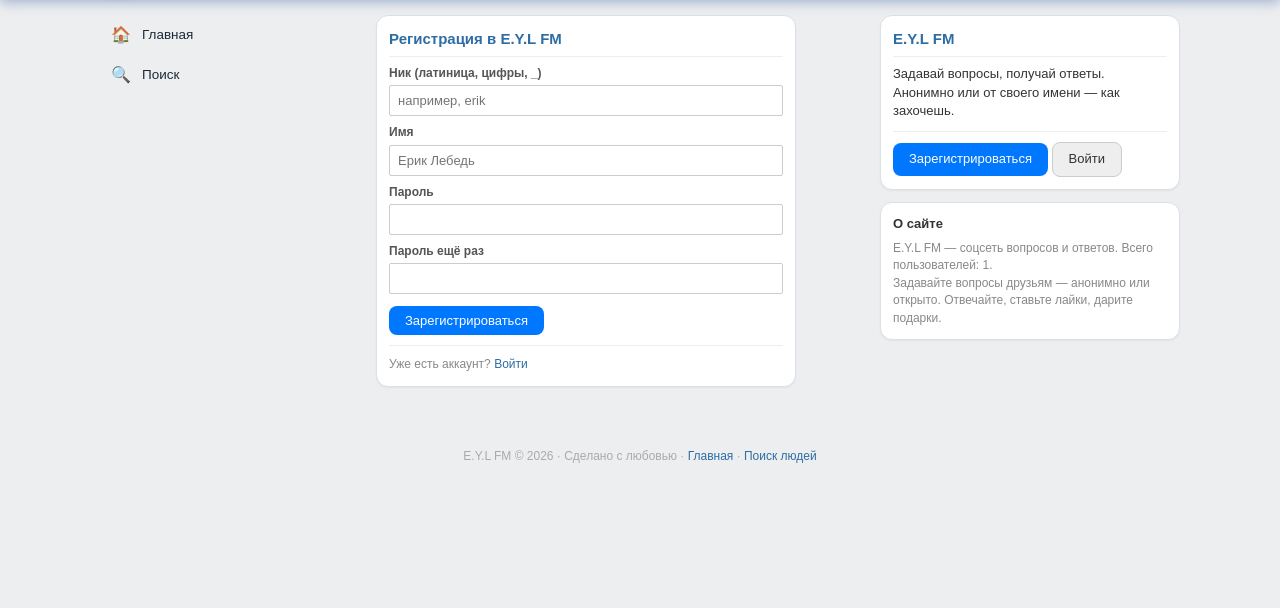
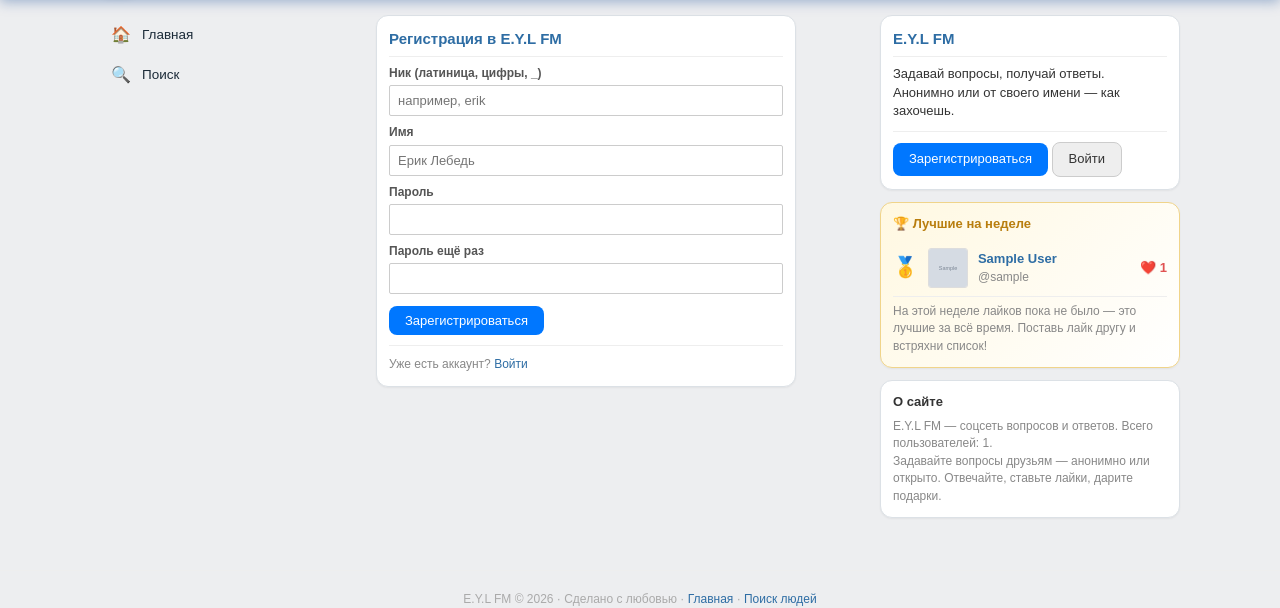
Before and after one commit to ygarik786-a11y/eylfm, a Flask app: page /register in a window 1280 px wide. Shown: the part 54-662 px from the top of the page. Run offline with Flask 3, Linux system fonts and the light colour scheme; tables that the repository leaves empty hold one stand-in row (values such as "Sample post"); grey boxes marked "Sample" are stand-in pictures.

Commit message:
Сюрприз: Лучшие на неделе в сайдбаре

```diff
--- a/app.py
+++ b/app.py
@@ -145,8 +145,20 @@ def valid_username(u):
 @app.context_processor
 def inject_common():
     u = current_user()
+    db = get_db()
+    week_ago = now() - 7 * 86400
+    top = db.execute('''SELECT u.username, u.name, u.avatar, COUNT(l.id) AS cnt
+        FROM likes l JOIN questions q ON q.id=l.qid JOIN users u ON u.id=q.to_id
+        WHERE l.created_at>=? GROUP BY u.id ORDER BY cnt DESC, u.id LIMIT 3''', (week_ago,)).fetchall()
+    top_week = True
+    if not top:
+        top = db.execute('''SELECT u.username, u.name, u.avatar, COUNT(l.id) AS cnt
+            FROM likes l JOIN questions q ON q.id=l.qid JOIN users u ON u.id=q.to_id
+            GROUP BY u.id ORDER BY cnt DESC, u.id LIMIT 3''').fetchall()
+        top_week = False
     return dict(me=u, unread=unread_count(u['id']) if u else 0,
-                all_users_count=get_db().execute('SELECT COUNT(*) FROM users').fetchone()[0])
+                all_users_count=db.execute('SELECT COUNT(*) FROM users').fetchone()[0],
+                top=top, top_week=top_week)
 
 # ---------- главная и авторизация ----------
 @app.route('/')
--- a/static/style.css
+++ b/static/style.css
@@ -169,3 +169,11 @@ label { display: block; font-weight: bold; margin: 8px 0 3px; font-size: 12px; c
 .dark .flash.err { background: #3a1d1d; border-color: #6e3434; color: #eda9a9; }
 .dark .avatar-big, .dark .avatar-sm { border-color: #333335; }
 @media (max-width: 720px) { .dark .leftmenu a { background: #222224; border-color: #333335; } }
+
+/* --- Лучшие на неделе (сюрприз от Mita, 2026-11-21) --- */
+.topweek { background: linear-gradient(135deg, #fff8e1, #fff); border: 1px solid #f0d48a; }
+.topweek h3 { color: #b97e0e; margin-bottom: 6px; }
+.topweek .medal { font-size: 20px; }
+.topweek .topcnt { font-weight: 700; color: #e05252; white-space: nowrap; }
+.dark .topweek { background: linear-gradient(135deg, #2a2410, #222224); border-color: #6b5518; }
+.dark .topweek h3 { color: #f0c75e; }
--- a/templates/base.html
+++ b/templates/base.html
@@ -5,7 +5,7 @@
 <meta name="viewport" content="width=device-width, initial-scale=1">
 <script>try{if(localStorage.getItem('eylfm-theme')==='dark')document.documentElement.classList.add('dark')}catch(e){}</script>
 <title>{% if page_title %}{{ page_title }} — {% endif %}E.Y.L FM</title>
-<link rel="stylesheet" href="{{ url_for('static', filename='style.css') }}?v=6">
+<link rel="stylesheet" href="{{ url_for('static', filename='style.css') }}?v=7">
 </head>
 <body>
 <div class="topbar"><div class="topbar-in">
@@ -60,6 +60,21 @@
       <a class="btn btn-gray" href="{{ url_for('login') }}">Войти</a>
     </div>
     {% endif %}
+    {% if top %}
+    <div class="card topweek">
+      <h3>🏆 Лучшие на неделе</h3>
+      {% for p in top %}
+      <div class="person">
+        <span class="medal">{{ ['🥇','🥈','🥉'][loop.index0] }}</span>
+        {% if p.avatar %}<img class="avatar-sm" src="{{ url_for('avatar_file', fn=p.avatar) }}">{% else %}<span class="avatar-ph-sm">{{ p.name[0] }}</span>{% endif %}
+        <div style="flex:1"><div class="nm"><a href="{{ url_for('profile', username=p.username) }}">{{ p.name }}</a></div>
+        <div class="sub">@{{ p.username }}</div></div>
+        <span class="topcnt">❤️ {{ p.cnt }}</span>
+      </div>
+      {% endfor %}
+      {% if not top_week %}<p class="muted" style="margin-top:6px">На этой неделе лайков пока не было — это лучшие за всё время. Поставь лайк другу и встряхни список!</p>{% endif %}
+    </div>
+    {% endif %}
     {% if people %}
     <div class="card">
       <h3>Новые люди</h3>
```
